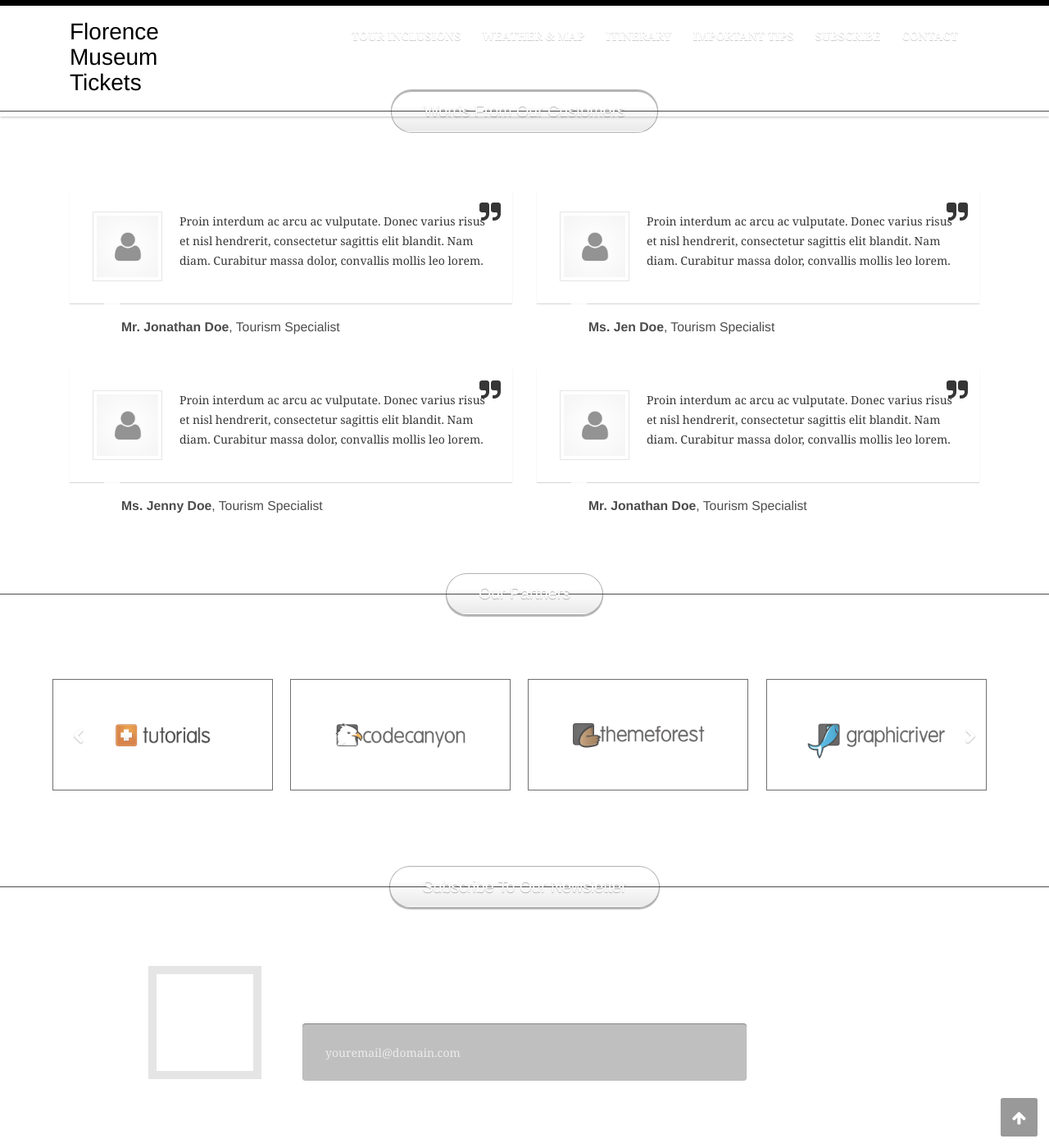
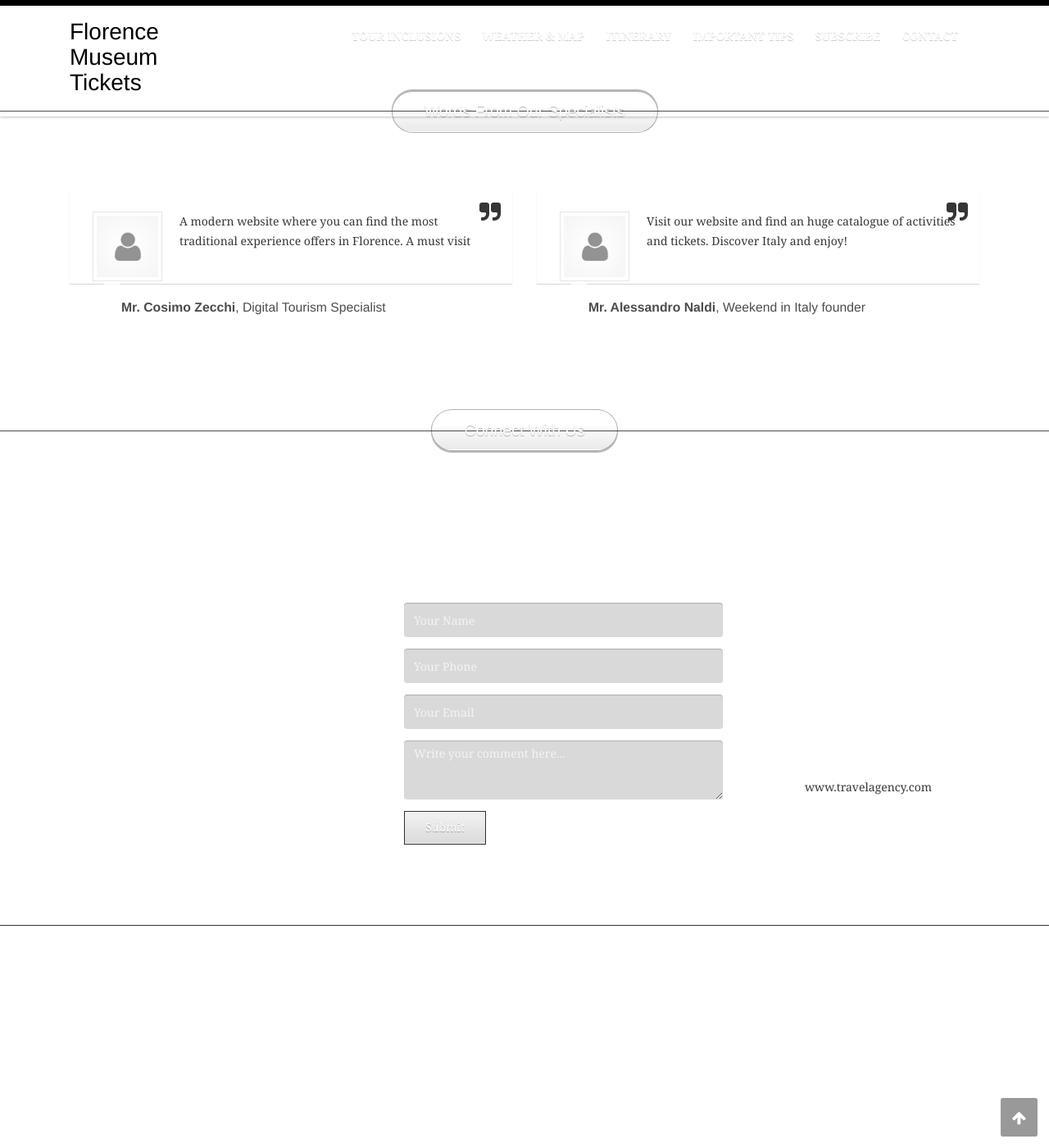
Before and after one commit to cosimozecchi/weekendafirenze, a Jekyll site: the page built from index.html, in a window 1280 px wide and 1400 px high, scrolled down 4149 px. Shown: the whole window at 82% size. Built offline with Jekyll 4.4.1, drawn with Linux system fonts in a browser that asks for light colours.

Commit message:
modifiche grafiche

```diff
--- a/index.html
+++ b/index.html
@@ -395,25 +395,16 @@
   <!--BEGIN-QUOTES-->
   <section id="quotes" class="page-block">
     <div class="section-title-container">
-      <h3 class="section-title shadowUp">Words From Our Customers</h3>
+      <h3 class="section-title shadowUp">Words From Our Specialists</h3>
     </div>
     <div class="container clearfix cbp-so-section">
       <div class="col-md-6 cbp-so-side cbp-so-side-left">
         <div class="quote-box">
           <blockquote>
-            <p><img class="pull-left" src="img/quote/02.jpg" width="85" height="85" alt="Mr. Jonathan Doe" />Proin interdum ac arcu ac vulputate. Donec varius risus et nisl hendrerit, consectetur sagittis elit blandit. Nam  diam. Curabitur massa dolor, convallis mollis leo lorem.</p>
+            <p><img class="pull-left" src="img/quote/02.jpg" width="85" height="85" alt="Mr. Cosimo zecchi" />A modern website where you can find the most traditional experience offers in Florence. A must visit</p>
           </blockquote>
           <cite>
-          <h5><strong>Mr. Jonathan Doe</strong>, Tourism Specialist</h5>
-          </cite> </div>
-        <!--end-ofquote-box-->
-
-        <div class="quote-box no-margin">
-          <blockquote>
-            <p><img class="pull-left" src="img/quote/01.jpg" width="85" height="85" alt="Ms. Jenny Doe" />Proin interdum ac arcu ac vulputate. Donec varius risus et nisl hendrerit, consectetur sagittis elit blandit. Nam  diam. Curabitur massa dolor, convallis mollis leo lorem.</p>
-          </blockquote>
-          <cite>
-          <h5><strong>Ms. Jenny Doe</strong>, Tourism Specialist</h5>
+          <h5><strong>Mr. Cosimo Zecchi</strong>, Digital Tourism Specialist</h5>
           </cite> </div>
         <!--end-ofquote-box-->
 
@@ -421,19 +412,10 @@
       <div class="col-md-6 cbp-so-side cbp-so-side-right">
         <div class="quote-box">
           <blockquote>
-            <p><img class="pull-left" src="img/quote/03.jpg" width="85" height="85" alt="Ms. Jen Doe" />Proin interdum ac arcu ac vulputate. Donec varius risus et nisl hendrerit, consectetur sagittis elit blandit. Nam  diam. Curabitur massa dolor, convallis mollis leo lorem.</p>
+            <p><img class="pull-left" src="img/quote/03.jpg" width="85" height="85" alt="Mr. Alessandro Naldi" />Visit our website and find an huge catalogue of activities and tickets. Discover Italy and enjoy!</p>
           </blockquote>
           <cite>
-          <h5><strong>Ms. Jen Doe</strong>, Tourism Specialist</h5>
-          </cite> </div>
-        <!--end-ofquote-box-->
-
-        <div class="quote-box no-margin">
-          <blockquote>
-            <p><img class="pull-left" src="img/quote/02.jpg" width="85" height="85" alt="Mr. Jonathan Doe" />Proin interdum ac arcu ac vulputate. Donec varius risus et nisl hendrerit, consectetur sagittis elit blandit. Nam  diam. Curabitur massa dolor, convallis mollis leo lorem.</p>
-          </blockquote>
-          <cite>
-          <h5><strong>Mr. Jonathan Doe</strong>, Tourism Specialist</h5>
+          <h5><strong>Mr. Alessandro Naldi</strong>, Weekend in Italy founder</h5>
           </cite> </div>
         <!--end-ofquote-box-->
 
@@ -441,75 +423,3 @@
     </div>
   </section>
   <!--END-OF-QUOTES-->
-
-  <!--BEGIN PARTNERS-->
-  <section id="partners" class="page-block">
-    <div class="section-title-container">
-      <h3 class="section-title shadowDn">Our Partners</h3>
-    </div>
-    <div id="partnerSlider" class="carousel slide" data-ride="carousel">
-      <div class="container">
-        <div class="row">
-          <!-- Wrapper for slides -->
-          <div class="carousel-inner">
-
-            <!--begin-carousel-item-->
-            <div class="item active">
-              <ul class="list-inline">
-                <li><img class="img-reponsive" src="img/partner/1.png" alt="Partner" /></li>
-                <li><img class="img-reponsive" src="img/partner/2.png" alt="Partner" /></li>
-                <li><img class="img-reponsive" src="img/partner/3.png" alt="Partner" /></li>
-                <li><img class="img-reponsive" src="img/partner/4.png" alt="Partner" /></li>
-              </ul>
-            </div>
-            <!--end-of-carousel-item-->
-
-            <!--begin-carousel-item-->
-            <div class="item">
-              <ul class="list-inline">
-                <li><img class="img-reponsive" src="img/partner/1.png" alt="Partner" /></li>
-                <li><img class="img-reponsive" src="img/partner/2.png" alt="Partner" /></li>
-                <li><img class="img-reponsive" src="img/partner/3.png" alt="Partner" /></li>
-                <li><img class="img-reponsive" src="img/partner/4.png" alt="Partner" /></li>
-              </ul>
-            </div>
-            <!--end-of-carousel-item-->
-
-          </div>
-        </div>
-      </div>
-      <!-- Controls -->
-      <a class="left carousel-control" href="#partnerSlider" data-slide="prev"> <i class="fa fa-chevron-left fa-1x"></i> </a>
-      <a class="right carousel-control" href="#partnerSlider" data-slide="next"> <i class="fa fa-chevron-right fa-1x"></i> </a>
-   </div>
-  </section>
-  <!--END-OF PARTNERS-->
-
-  <!--BEGIN-SUBSCRIBE-->
-  <section id="subscribe" class="page-block">
-    <div class="section-title-container">
-      <h3 class="section-title shadowDn">Subscribe To Our Newsletter</h3>
-    </div>
-    <div class="container text-center">
-      <div class="col-md-2 col-sm-3 col-md-offset-1"> <span class="subscribe-icon"> <i class="fa fa-envelope fa-5x"></i> </span> </div>
-      <div class="col-md-8 col-sm-9">
-        <p>Etiam ullamcorper dolor sapien, et pretium dui malesuada eget. Nulla ullamcorper tempor dui id consectetur.</p>
-
-        <form method="post" action=""  role="form" id="subscribeForm">
-          <div class="form-group">
-            <div class="row">
-              <div class="col-md-9 col-sm-8 col-xs-12">
-                <input type="email" class="form-control" id="emailSubscribe" name="emailSubscribe" placeholder="youremail@domain.com" />
-              </div>
-              <div class="col-md-3 col-sm-4 col-xs-12 text-center">
-                <input type="submit" id="subscribeBtn" name="subscribeBtn" class="btn" value="SIGN UP" />
-              </div>
-            </div>
-          </div>
-        </form>
-
-      </div>
-    </div>
-    <!-- end container -->
-  </section>
-  <!--END-OF-SUBSCRIBE-->
```
Also changed, not shown: 4 other files.
